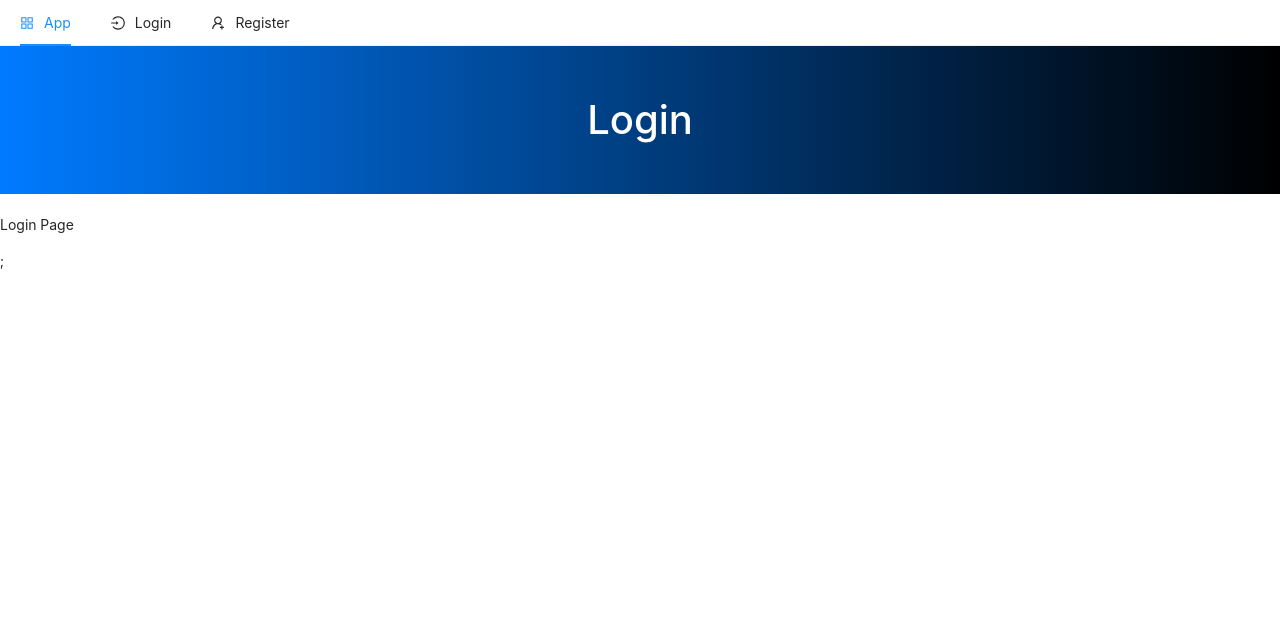
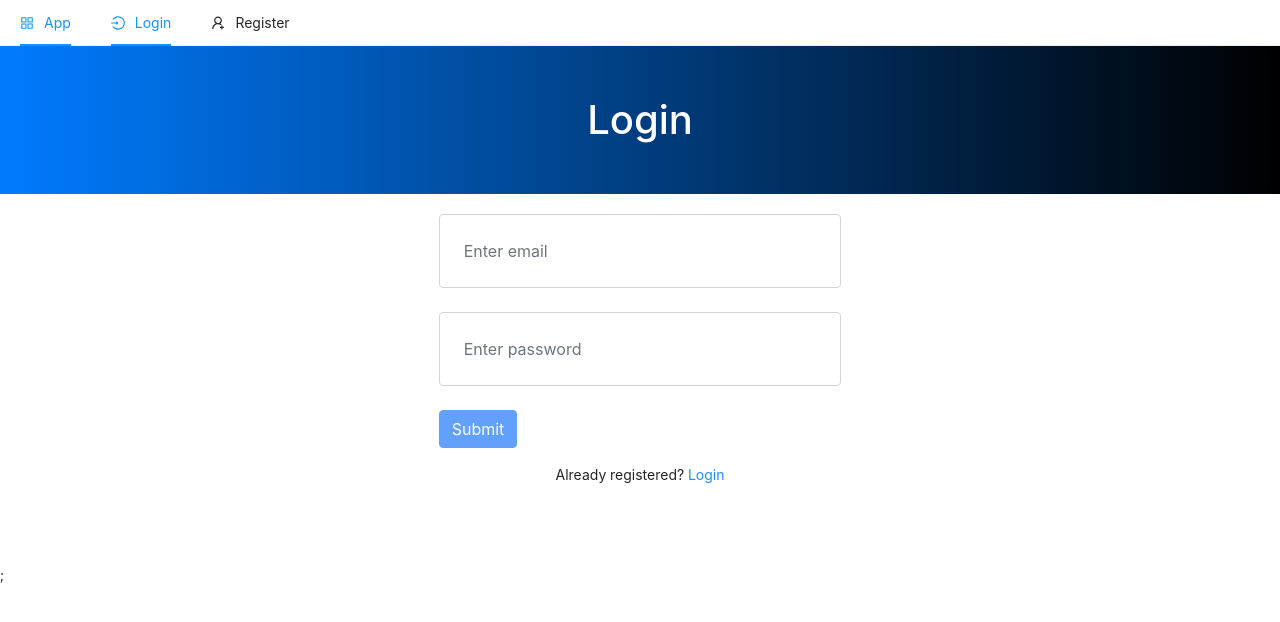
Before and after one commit to BrandonJAllison/codeoptimal, a Next.js app in the folder client/: page /login in a window 1280 px wide. Shown: the top 622 px of the page. Built offline with nearby package versions, Linux system fonts and the light colour scheme.

Commit message:
Registration Complete
Registration Page completed with dev server

```diff
--- a/client/components/TopNav.js
+++ b/client/components/TopNav.js
@@ -1,35 +1,54 @@
-import {Menu} from 'antd'
-import Link from 'next/link'
-import {AppstoreOutlined, LoginOutlined, UserAddOutlined} from '@ant-design/icons'
+import { useState, useEffect } from "react";
+import { Menu } from "antd";
+import Link from "next/link";
+import {
+  AppstoreOutlined,
+  LoginOutlined,
+  UserAddOutlined,
+} from "@ant-design/icons";
 
-const {Item} = Menu;
-
+const { Item } = Menu;
 
 const TopNav = () => {
-    return(
+  const [current, setCurrent] = useState("");
 
-        <Menu mode="horizontal">
-            <Item icon={<AppstoreOutlined/>}>
+  useEffect(() => {
+    process.browser && setCurrent(window.location.pathname);
+  }, [process.browser && window.location.pathname]);
+
+  return (
+    <Menu mode="horizontal" selectedKeys={[current]}>
+      <Item
+        key="/"
+        onClick={(e) => setCurrent(e.key)}
+        icon={<AppstoreOutlined />}
+      >
         <Link href="/">
           <a>App</a>
         </Link>
       </Item>
 
-            <Item icon={<LoginOutlined/>}>
+      <Item
+        key="/login"
+        onClick={(e) => setCurrent(e.key)}
+        icon={<LoginOutlined />}
+      >
         <Link href="/login">
           <a>Login</a>
         </Link>
       </Item>
 
-            <Item icon={<UserAddOutlined/>}>
+      <Item
+        key="/register"
+        onClick={(e) => setCurrent(e.key)}
+        icon={<UserAddOutlined />}
+      >
         <Link href="/register">
           <a>Register</a>
         </Link>
       </Item>
-
     </Menu>
-
-    )
-}
+  );
+};
 
 export default TopNav;
--- a/client/package.json
+++ b/client/package.json
@@ -4,7 +4,7 @@
   "description": "",
   "main": "index.js",
   "scripts": {
-    "dev": "next dev",
+    "dev": "node server.js",
     "build": "next build",
     "start": "next start",
     "lint": "next lint"
@@ -17,6 +17,8 @@
     "antd": "^4.16.13",
     "axios": "^0.23.0",
     "bootstrap": "^5.1.3",
+    "express": "^4.17.1",
+    "http-proxy-middleware": "^2.0.1",
     "next": "^11.1.2",
     "react": "^17.0.2",
     "react-dom": "^17.0.2",
--- a/client/pages/login.js
+++ b/client/pages/login.js
@@ -1,14 +1,75 @@
+import { useState } from "react";
+import axios from "axios";
+import { toast } from "react-toastify";
+import { SyncOutlined } from "@ant-design/icons";
+import Link from "next/link";
+
 const Login = () => {
-    return(
-        <>
+  const [email, setEmail] = useState("");
+  const [password, setPassword] = useState("");
+  const [loading, setLoading] = useState(false);
 
-        <h1 className="jumbotron bg-primary square text-center">Login</h1>
-        <p>Login Page</p>
+  const handleSubmit = async (e) => {
+    e.preventDefault();
+    // console.table({ name, email, password });
+    try {
+      setLoading(true);
+      const { data } = await axios.post(`/api/login`, {
+        email,
+        password,
+      });
+      // console.log("REGISTER RESPONSE", data);
+     //   toast("Registration successful. Please login.");
+    //   setLoading(false);
+    console.log("LOGIN RESPONSE", data)
+    } catch (err) {
+      toast(err.response.data);
+      setLoading(false);
+    }
+  };
 
+  return (
+    <>
+      <h1 className="jumbotron text-center bg-primary square">Login</h1>
 
+      <div className="container col-md-4 offset-md-4 pb-5">
+        <form onSubmit={handleSubmit}>
+          <input
+            type="email"
+            className="form-control mb-4 p-4"
+            value={email}
+            onChange={(e) => setEmail(e.target.value)}
+            placeholder="Enter email"
+            required
+          />
 
-        </>
-    );
+          <input
+            type="password"
+            className="form-control mb-4 p-4"
+            value={password}
+            onChange={(e) => setPassword(e.target.value)}
+            placeholder="Enter password"
+            required
+          />
+
+          <button
+            type="submit"
+            className="btn btn-block btn-primary"
+            disabled={!name || !email || !password || loading}
+          >
+            {loading ? <SyncOutlined spin /> : "Submit"}
+          </button>
+        </form>
+
+        <p className="text-center p-3">
+          Already registered?{" "}
+          <Link href="/login">
+            <a>Login</a>
+          </Link>
+        </p>
+      </div>
+    </>
+  );
 };
 
 export default Login;
```
Also changed, not shown: client/pages/register.js (+17 -5 lines), client/server.js (added, +35 -0 lines), 1 other file (tests, documents, lock files or other folders). Lines whose indentation alone changed are shown as unchanged.
